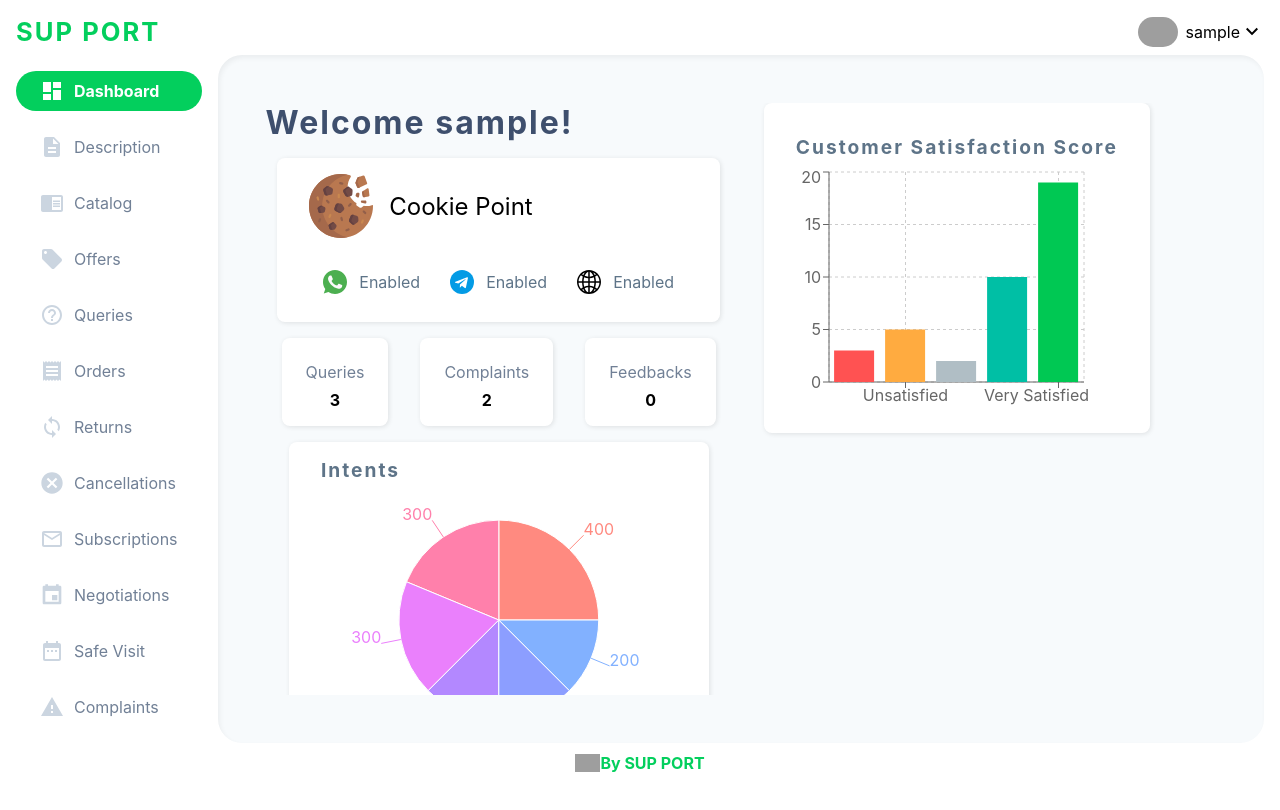
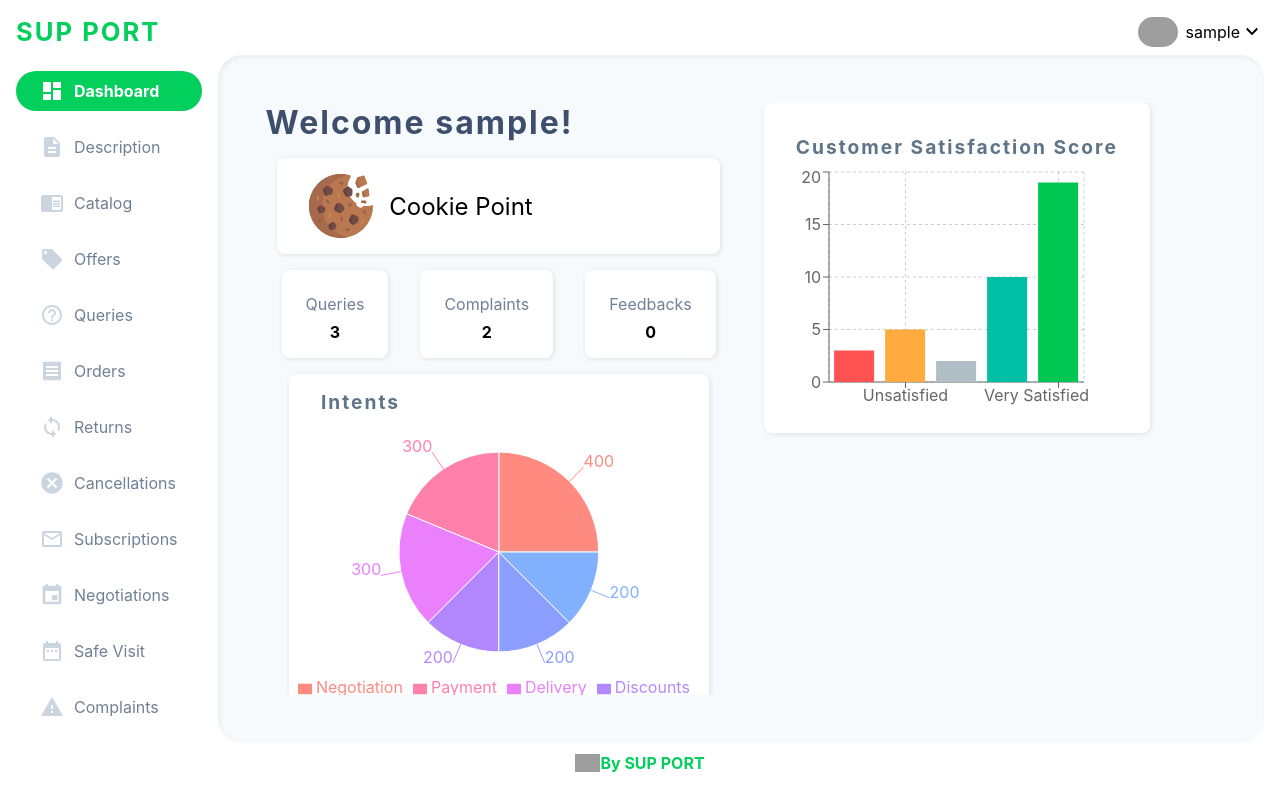
Before and after one commit to Thejus-Paul/dashboard, a React (Create React App) app: page /home in a window 1280 px wide. Shown: the top 810 px of the page. Built offline with nearby package versions, Linux system fonts and the light colour scheme; no server answers; sample sign-in values are in the browser's storage; grey boxes are pictures that could not be loaded; a web font is replaced by a local one.

Commit message:
fix: remove chatbot status

```diff
--- a/src/components/dashboard.js
+++ b/src/components/dashboard.js
@@ -53,20 +53,6 @@ const Dashboard = () => {
                             <img className="icon" src={CookiesIcon} alt="CookiePoint Icon" />
                             <span className="name">Cookie Point</span>
                         </span>
-                        <span className="chat-bots">
-                            <div className="chat-bot">
-                                <img className="icon" src={WhatsAppIcon} alt="WhatsApp" />
-                                <span>Enabled</span>
-                            </div>
-                            <div className="chat-bot">
-                                <img className="icon" src={TelegramIcon} alt="Telegram" />
-                                <span>Enabled</span>
-                            </div>
-                            <div className="chat-bot">
-                                <img className="icon" src={WebsiteIcon} alt="Website" />
-                                <span>Enabled</span>
-                            </div>
-                        </span>
                     </div>
                 </div>
                 <div className="cards">
```
